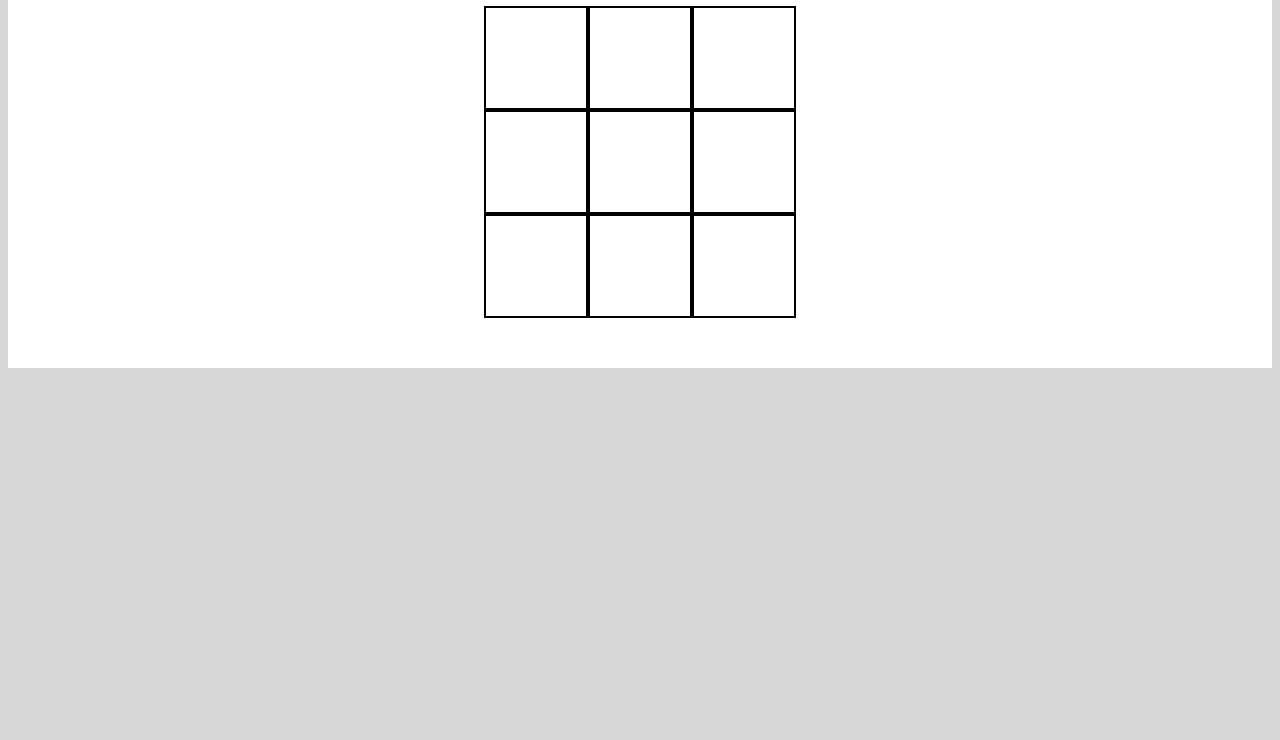
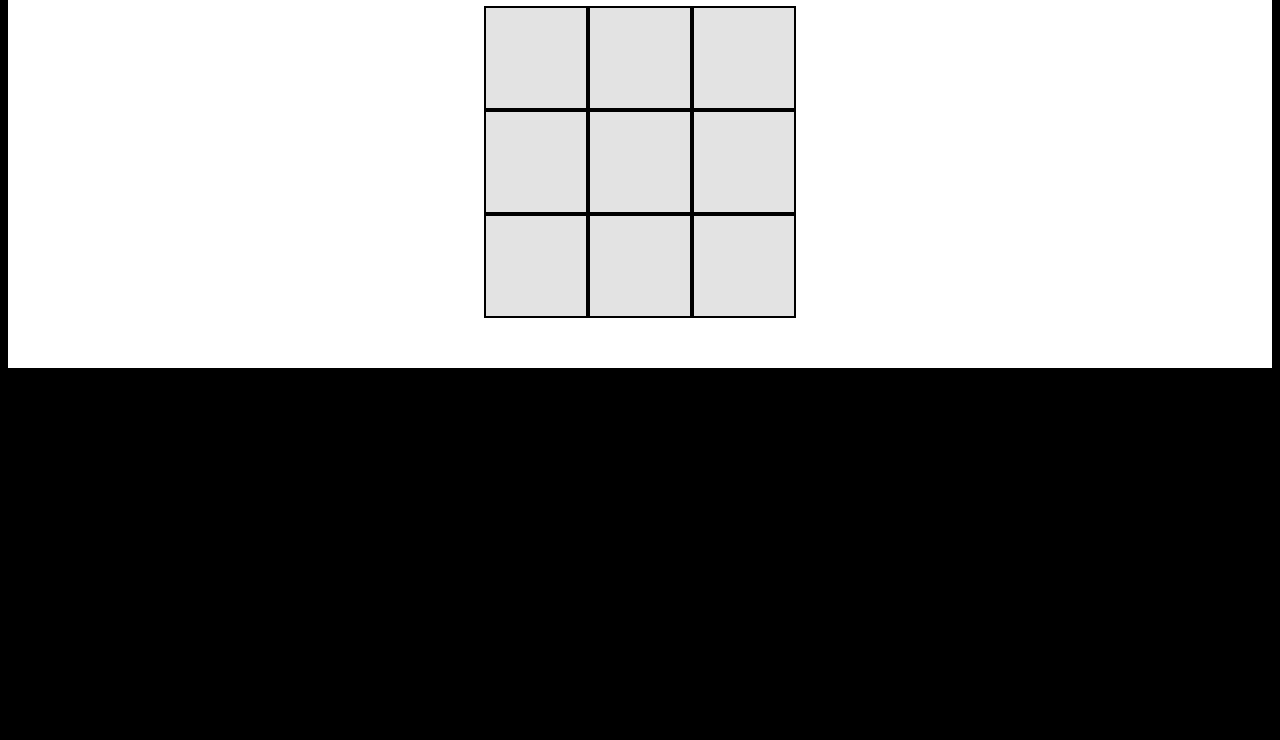
Before and after one commit to adames-ouro/tic-tac-toe-game, a plain HTML site: page templates/index.html in a window 1280 px wide. Shown: the part 60-800 px from the top of the page. Drawn offline with Linux system fonts and the light colour scheme.

Commit message:
modified:   static/css/style.css

```diff
--- a/static/css/style.css
+++ b/static/css/style.css
@@ -1,5 +1,5 @@
 .body {
-    background-color: rgb(216, 216, 216);
+    background-color: rgb(0, 0, 0);
 }
 
 .header {
@@ -23,7 +23,7 @@
 
 .row {
     display: flex;
-    background-color: rgb(255, 255, 255);
+    background-color: rgb(227, 227, 227);
 }
 
 .cell {
```
